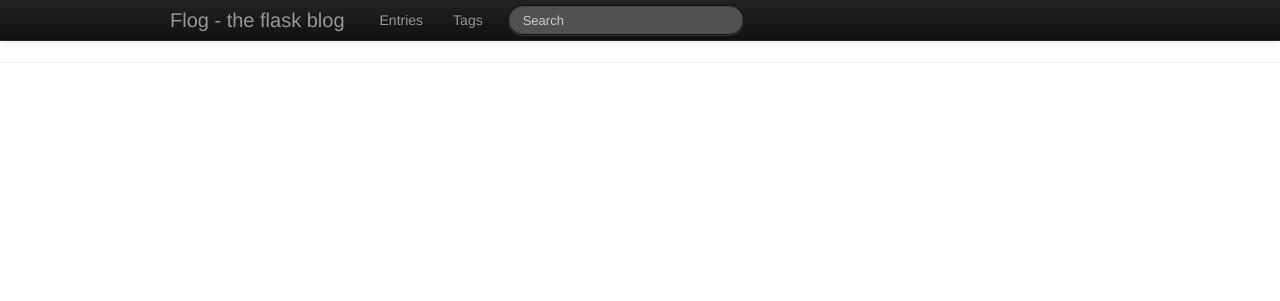
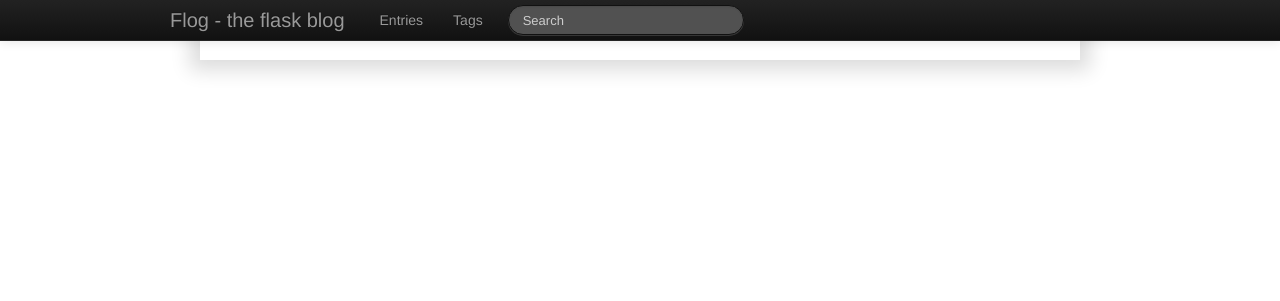
Before and after one commit to jpknie/flog, a Flask app: page / in a window 1280 px wide. Shown: the top 301 px of the page. Run offline with Flask 2, Linux system fonts and the light colour scheme; data that the repository does not hold is empty.

Commit message:
Add some custom styles. Give a drop shadow for the inner container.

```diff
--- /dev/null
+++ b/app/static/css/custom.css
@@ -0,0 +1,20 @@
+// my custom styles
+
+.container { overflow: hidden; } /* hide extra shadows */
+.container > .inner {
+    margin: 10px 30px; /* big enough to contain the shadow */
+    overflow: hidden; /* be sure that nothing overflows from the inner */
+}
+
+.container > .inner {
+    background-color: #FFF;
+    box-shadow: 0px 0px 20px 10px rgba(0,0,0,.14); /* 10px to hide shadow divisions */
+}
+
+.container:first-child > .inner { margin-top: 30px; } /* big enough to contain the shadow */
+.container:last-child > .inner { margin-bottom: 30px; } /* big enough to contain the shadow */
+
+.container > .inner .content {
+	margin: 30px 30px 30px 30px;
+	margin-left: 30px;
+}
--- a/app/templates/base.html
+++ b/app/templates/base.html
@@ -2,7 +2,8 @@
 <html>
   <head>
     <title>Welcome to Flog!</title>
-    <link href="/static/css/bootstrap.min.css" rel="stylesheet" media="screen">
+    <link href="/static/css/custom.css" rel="stylesheet" media="screen">
+    <link href="/static/css/bootstrap.css" rel="stylesheet" media="screen">
     <script src="/static/js/jquery-1.10.2.min.js"></script>
     <script src="/static/js/bootstrap.min.js"></script>
     <script src="/static/js/moment.min.js"></script>
@@ -32,7 +33,11 @@
       </div>
     </div>
     <div>Flog: <a href="/index">Home</a></div>
-    {% block content %}
-    {% endblock %}
+    <div class="container">
+      <div class="inner">
+      {% block content %}
+      {% endblock %}
+      </div>
+    </div>
   </body>
 </html>
--- a/app/templates/entries.html
+++ b/app/templates/entries.html
@@ -1,7 +1,6 @@
 {% extends "base.html" %}
 {% block content %}
-<hr>
-<div id="content">
+<div class="content">
 	{% for entry in entries.items %}
 	<div>
 		<h2>{{entry.title}}</h2>
@@ -23,7 +22,6 @@
 			Older posts
 		{% endif %}
 	{% endif %}
-    <hr>
     {% with messages = get_flashed_messages() %}
     {% if messages %}
     <ul>
--- a/app/templates/tags.html
+++ b/app/templates/tags.html
@@ -1,8 +1,9 @@
 {% extends "base.html" %}
 {% block content %}
 <br>
+<div class="content">
 <h2>
-	Tag collection
+	{{page_title}}
 </h2>
 <table class="table table-condensed">
 	{% for row in tags %}
@@ -19,4 +20,5 @@
 		</tr>
 	{% endfor %}
 </table>
+</div>
 {% endblock %}
```
